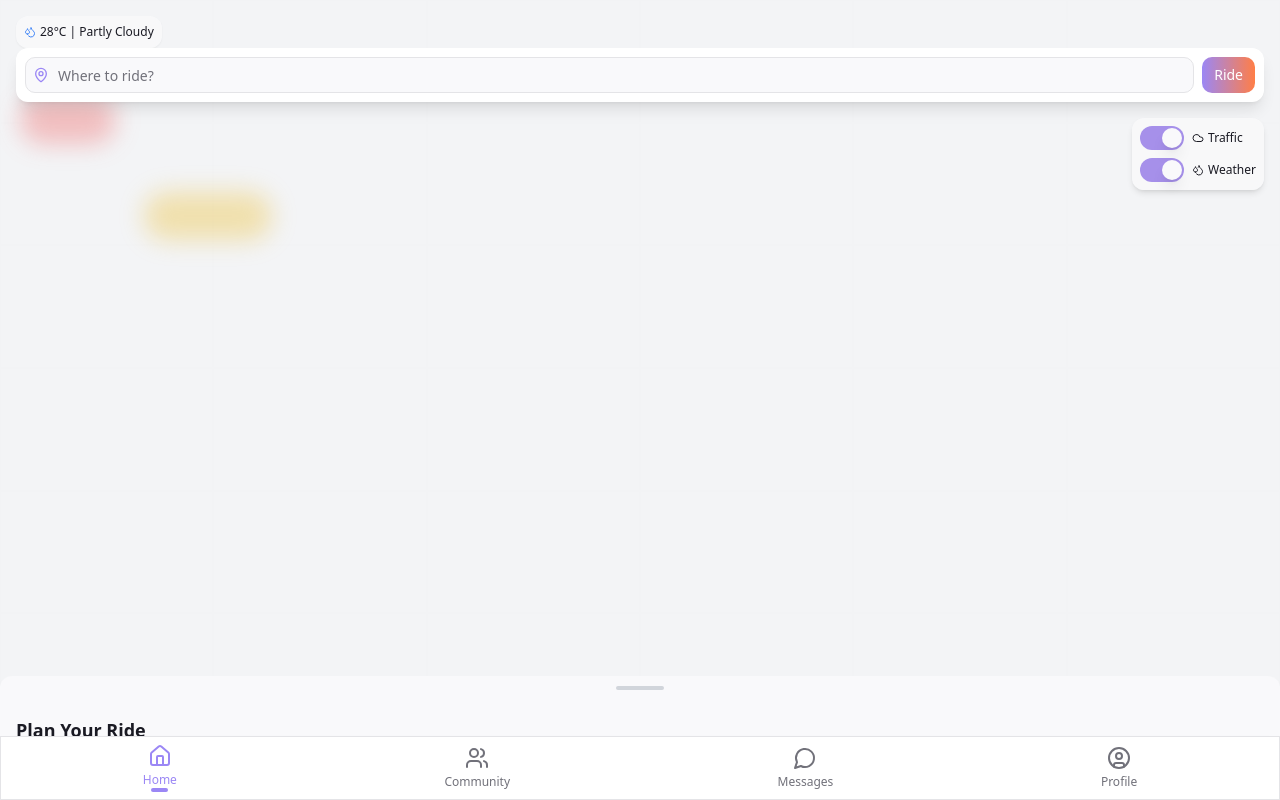
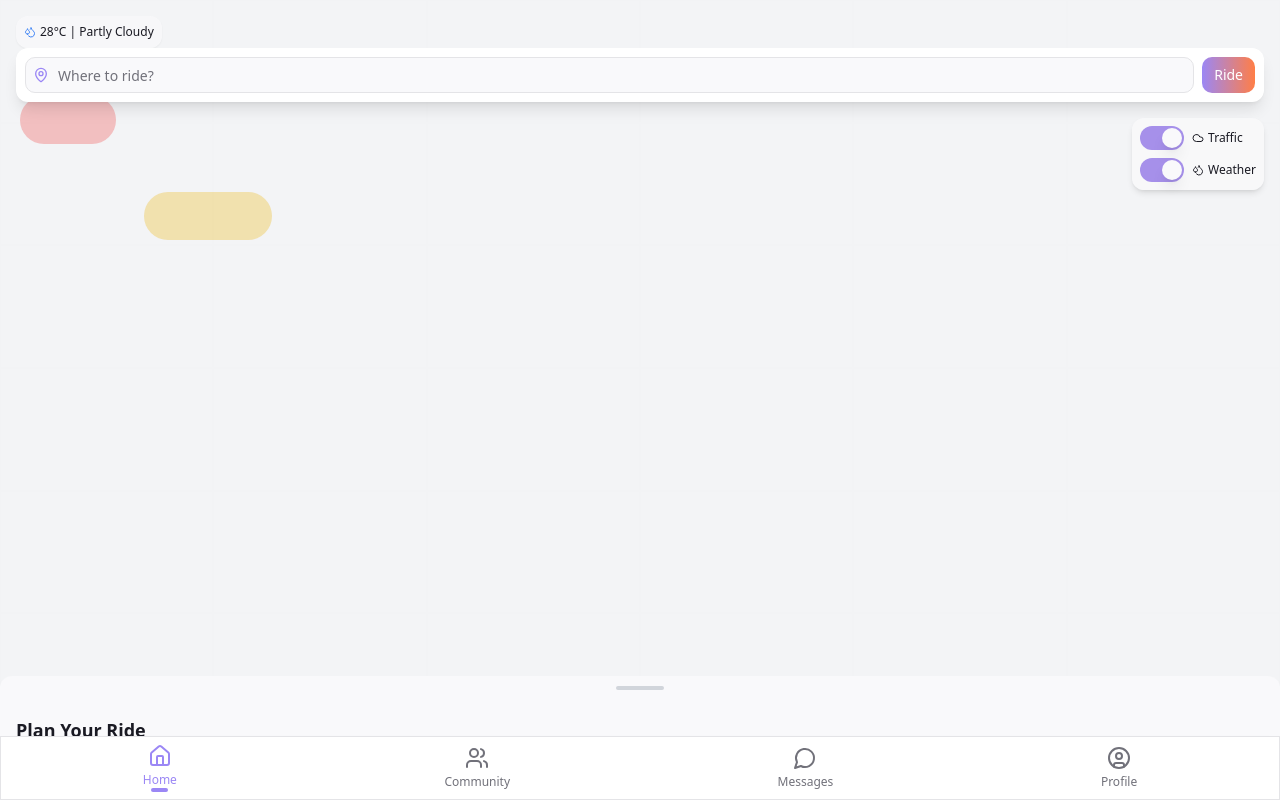
Before and after one commit to Accular/tripplin-ride-together-app, a React (Vite) app: page / in a window 1280 px wide. Built offline with nearby package versions, Linux system fonts and the light colour scheme.

Commit message:
Remove map blur
The map blur effect was removed from the Index page.

```diff
--- a/src/pages/Index.tsx
+++ b/src/pages/Index.tsx
@@ -115,8 +115,8 @@ const Index = () => {
             {showTraffic && (
               <div className="absolute inset-0 z-5">
                 {/* Visual representation of traffic would be here */}
-                <div className="absolute top-24 left-5 bg-red-500/30 h-12 w-24 rounded-full blur-md"></div>
-                <div className="absolute top-48 left-36 bg-yellow-500/30 h-12 w-32 rounded-full blur-md"></div>
+                <div className="absolute top-24 left-5 bg-red-500/30 h-12 w-24 rounded-full"></div>
+                <div className="absolute top-48 left-36 bg-yellow-500/30 h-12 w-32 rounded-full"></div>
               </div>
             )}
 
@@ -124,7 +124,7 @@ const Index = () => {
             {showWeather && (
               <div className="absolute top-4 left-4 z-5">
                 {/* Weather information would be displayed here */}
-                <div className="bg-background/70 backdrop-blur-sm p-2 rounded-lg shadow-sm text-xs flex items-center">
+                <div className="bg-background/70 p-2 rounded-lg shadow-sm text-xs flex items-center">
                   <Droplets className="h-3 w-3 mr-1 text-blue-500" />
                   <span>28°C | Partly Cloudy</span>
                 </div>
@@ -160,7 +160,7 @@ const Index = () => {
       {/* Waze-like Map Controls - Moved below the search bar */}
       <div className="relative z-10 px-4">
         <div className="flex justify-end">
-          <div className="space-y-2 p-2 rounded-lg bg-background/80 backdrop-blur-sm shadow-md">
+          <div className="space-y-2 p-2 rounded-lg bg-background/80 shadow-md">
             <div className="flex items-center space-x-2">
               <Switch id="traffic" checked={showTraffic} onCheckedChange={setShowTraffic} />
               <Label htmlFor="traffic" className="text-xs flex items-center">
```
